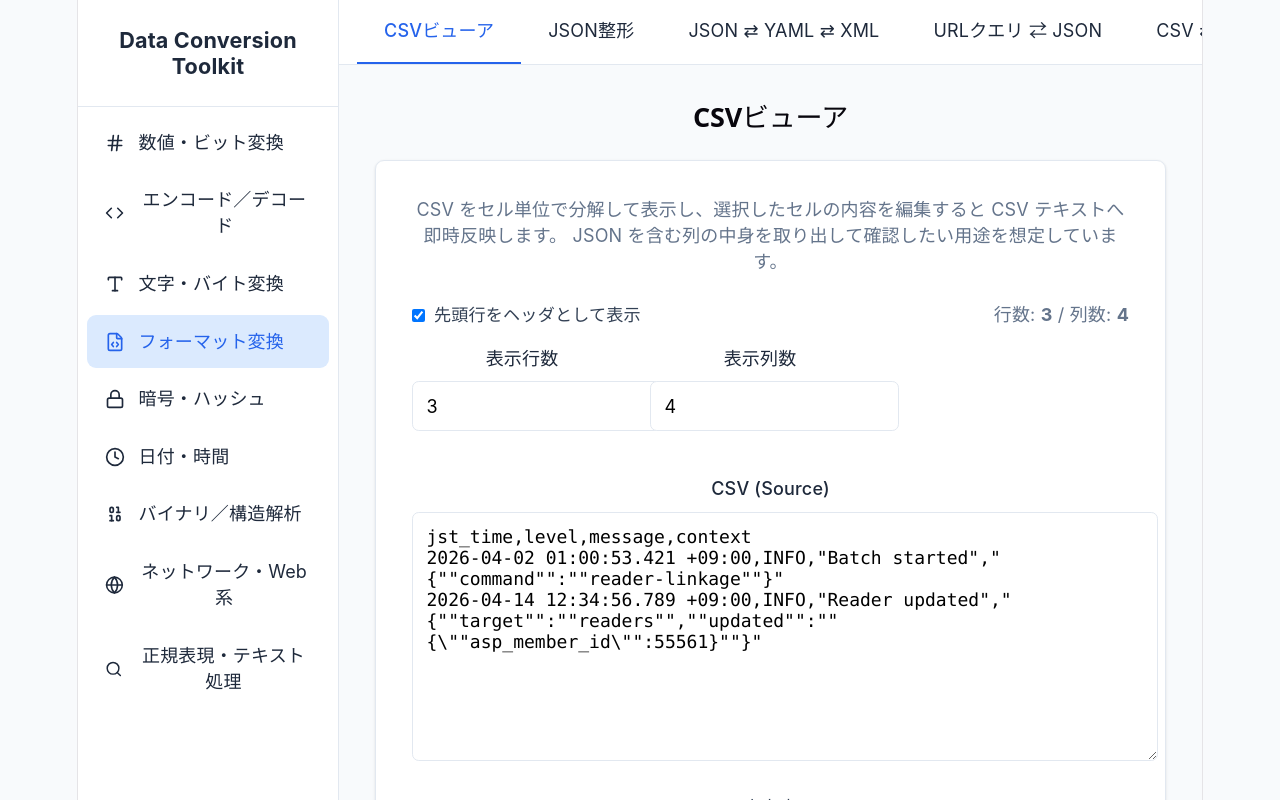
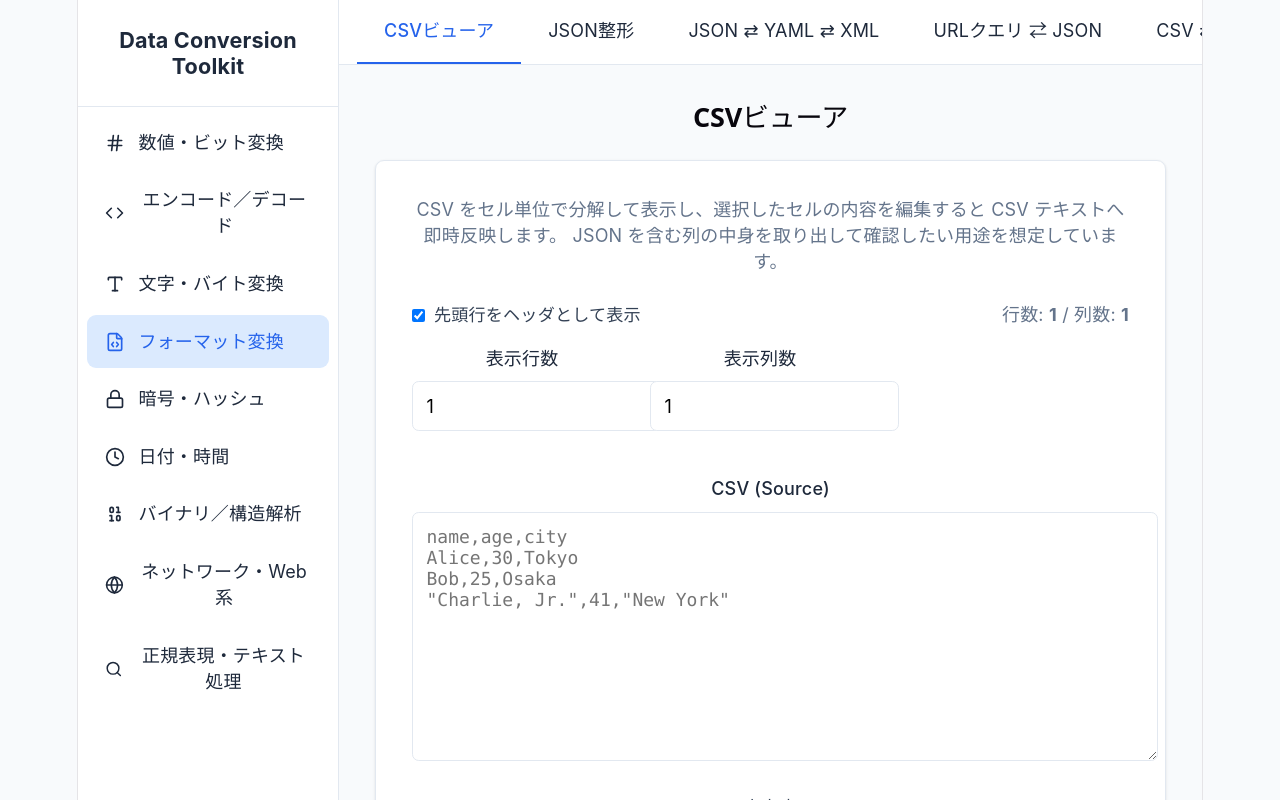
Before and after one commit to KawataniShinya/data-conversion-toolkit, a React (Vite) app: page / in a window 1280 px wide. Both pictures are taken after a click on the element "フォーマット変換". Built offline with nearby package versions, Linux system fonts and the light colour scheme.

Commit message:
Refine CSV viewer defaults and reset scroll position
- Replace the initial CSV content with a generic placeholder example
- Start the CSV viewer in an empty state without business-like sample data
- Reset the main content scroll position when switching tools

```diff
--- a/src/App.tsx
+++ b/src/App.tsx
@@ -1,4 +1,4 @@
-import { useState } from 'react'
+import { useEffect, useRef, useState } from 'react'
 import { CATEGORIES } from './data/tools'
 import type { ToolCategory } from './data/tools'
 import Home from './components/Home'
@@ -15,6 +15,7 @@ import './App.css'
 function App() {
   const [activeCategory, setActiveCategory] = useState<ToolCategory | 'home'>('home')
   const [activeToolId, setActiveToolId] = useState<string | null>(null)
+  const contentAreaRef = useRef<HTMLDivElement | null>(null)
 
   const navigateHome = () => {
     setActiveCategory('home')
@@ -28,6 +29,10 @@ function App() {
 
   const currentCategory = activeCategory !== 'home' ? CATEGORIES.find(c => c.id === activeCategory) : null
   const currentTool = currentCategory?.tools.find(t => t.id === activeToolId)
+
+  useEffect(() => {
+    contentAreaRef.current?.scrollTo({ top: 0, left: 0, behavior: 'auto' })
+  }, [activeCategory, activeToolId])
 
   const renderIcon = (name: string) => {
     const IconComponent = (Icons as any)[name]
@@ -96,7 +101,7 @@ function App() {
             ))}
           </div>
         )}
-        <div className="content-area">
+        <div className="content-area" ref={contentAreaRef}>
           {renderTool()}
         </div>
       </main>
--- a/src/tools/CsvViewer.tsx
+++ b/src/tools/CsvViewer.tsx
@@ -10,9 +10,10 @@ type CsvDimensions = {
   columns: number
 }
 
-const SAMPLE_CSV = `jst_time,level,message,context
-2026-04-02 01:00:53.421 +09:00,INFO,"Batch started","{""command"":""reader-linkage""}"
-2026-04-14 12:34:56.789 +09:00,INFO,"Reader updated","{""target"":""readers"",""updated"":""{\\""asp_member_id\\"":55561}""}"`
+const CSV_PLACEHOLDER = `name,age,city
+Alice,30,Tokyo
+Bob,25,Osaka
+"Charlie, Jr.",41,"New York"`
 
 const parseCsv = (input: string): string[][] => {
   if (input === '') {
@@ -93,12 +94,12 @@ const normalizeRows = (rows: string[][], dimensions: CsvDimensions): string[][]
   )
 
 const CsvViewer: React.FC = () => {
-  const [csvText, setCsvText] = useState(SAMPLE_CSV)
-  const [rows, setRows] = useState<string[][]>(() => parseCsv(SAMPLE_CSV))
-  const [selectedCell, setSelectedCell] = useState<CsvCellPosition>({ row: 1, column: 0 })
+  const [csvText, setCsvText] = useState('')
+  const [rows, setRows] = useState<string[][]>([['']])
+  const [selectedCell, setSelectedCell] = useState<CsvCellPosition>({ row: 0, column: 0 })
   const [hasHeader, setHasHeader] = useState(true)
   const [error, setError] = useState('')
-  const [dimensions, setDimensions] = useState<CsvDimensions>(() => getDimensions(parseCsv(SAMPLE_CSV)))
+  const [dimensions, setDimensions] = useState<CsvDimensions>({ rows: 1, columns: 1 })
 
   const normalizedRows = useMemo(() => {
     return normalizeRows(rows, dimensions)
@@ -221,7 +222,7 @@ const CsvViewer: React.FC = () => {
             value={csvText}
             onChange={(event) => handleCsvChange(event.target.value)}
             spellCheck={false}
-            placeholder="CSV を貼り付け..."
+            placeholder={CSV_PLACEHOLDER}
             className="csv-source"
           />
           {error && <div className="csv-error">Error: {error}</div>}
```
